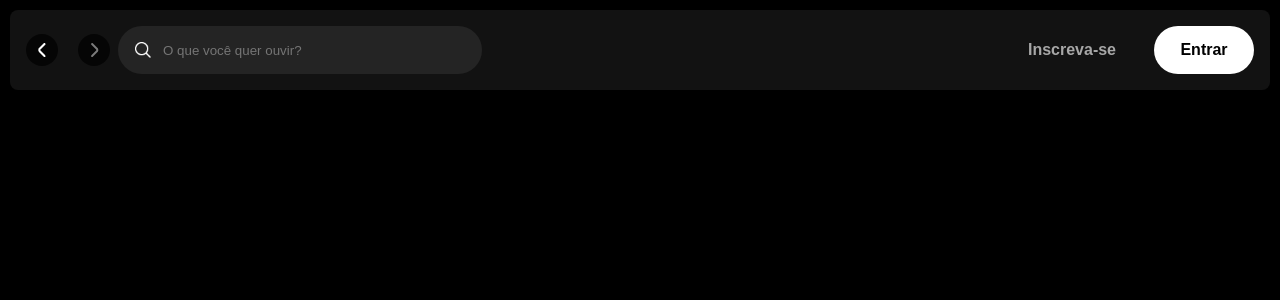
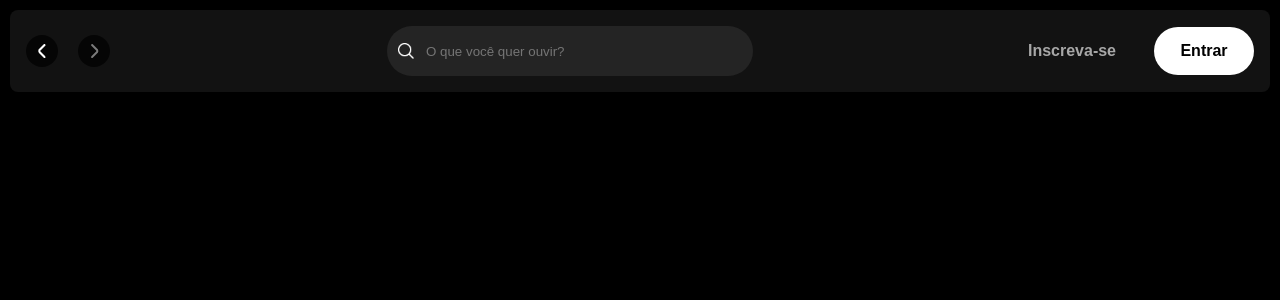
Before and after one commit to weberldaltro/spotify-clone-react, a React (Create React App) app: page / in a window 1280 px wide. Shown: the top 300 px of the page. Built offline with nearby package versions, Linux system fonts and the light colour scheme.

Commit message:
adicionado pasta components

```diff
--- a/src/App.js
+++ b/src/App.js
@@ -1,5 +1,5 @@
 import "./App.css";
-import Header from "./Header/Header";
+import Header from "./components/Header/Header";
 
 function App() {
   return <Header />;
--- a/src/Header/Header.js
+++ /dev/null
@@ -1,39 +0,0 @@
-import React from "react";
-import "./Header.css";
-import smallLeft from "../assets/icons/small-left.png";
-import smallRight from "../assets/icons/small-right.png";
-import search from "../assets/icons/search.png";
-
-const Header = () => {
-  return (
-    <nav className="header__navigation">
-      <div className="navigation">
-        <button className="arrow-left">
-          <img src={smallLeft} alt="" />
-        </button>
-        <button className="arrow-right">
-          <img src={smallRight} alt="" />
-        </button>
-
-        <button className="header__search">
-          <img src={search} alt="" />
-          <input
-            maxLength="800"
-            autoCorrect="off"
-            autoCapitalize="off"
-            spellCheck="false"
-            placeholder="O que você quer ouvir?"
-            value=""
-          />
-        </button>
-      </div>
-
-      <div className="header__login">
-        <button className="subscribe">Inscreva-se</button>
-        <button className="login">Entrar</button>
-      </div>
-    </nav>
-  );
-};
-
-export default Header;
--- /dev/null
+++ b/src/components/Header/Header.js
@@ -0,0 +1,37 @@
+import React from "react";
+import "./Header.css";
+import smallRight from "../../assets/icons/small-right.png";
+import smallLeft from "../../assets/icons/small-left.png";
+import search from "../../assets/icons/search.png";
+
+const Header = () => {
+  return (
+    <nav className="header__navigation">
+      <div className="navigation">
+        <button className="arrow-left">
+          <img src={smallLeft} alt="Seta esquerda" />
+        </button>
+        <button className="arrow-right">
+          <img src={smallRight} alt="Seta direita" />
+        </button>
+      </div>
+      <div className="header__search">
+        <img src={search} alt="Buscar" />
+        <input
+          id="search-input"
+          maxLength="800"
+          autoCorrect="off"
+          autoCapitalize="off"
+          spellCheck="false"
+          placeholder="O que você quer ouvir?"
+        />
+      </div>
+      <div className="header__login">
+        <button className="subscribe">Inscreva-se</button>
+        <button className="login">Entrar</button>
+      </div>
+    </nav>
+  );
+};
+
+export default Header;
```
Also changed, not shown: src/components/Header/Header.css (renamed from src/Header/Header.css).
